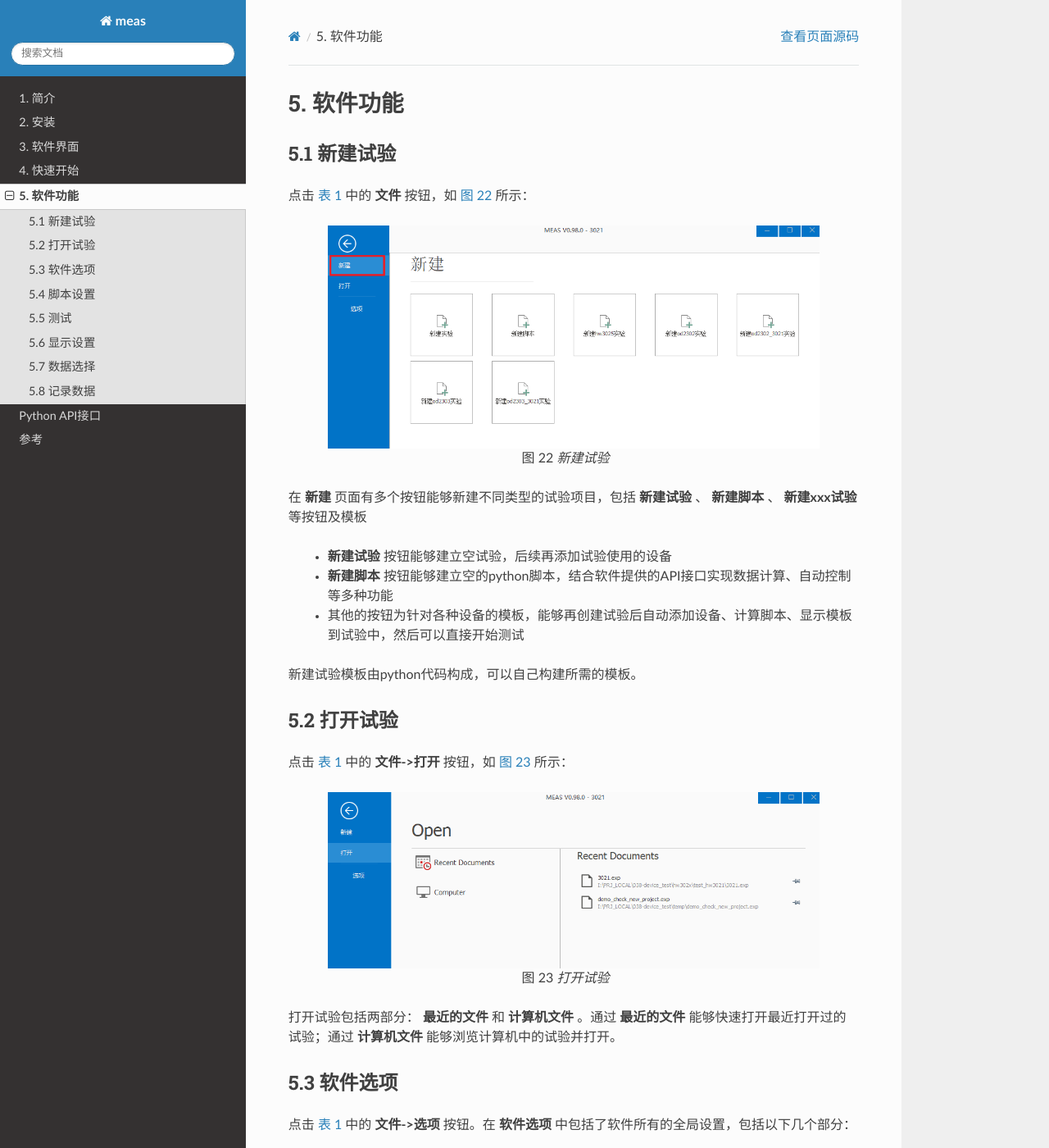
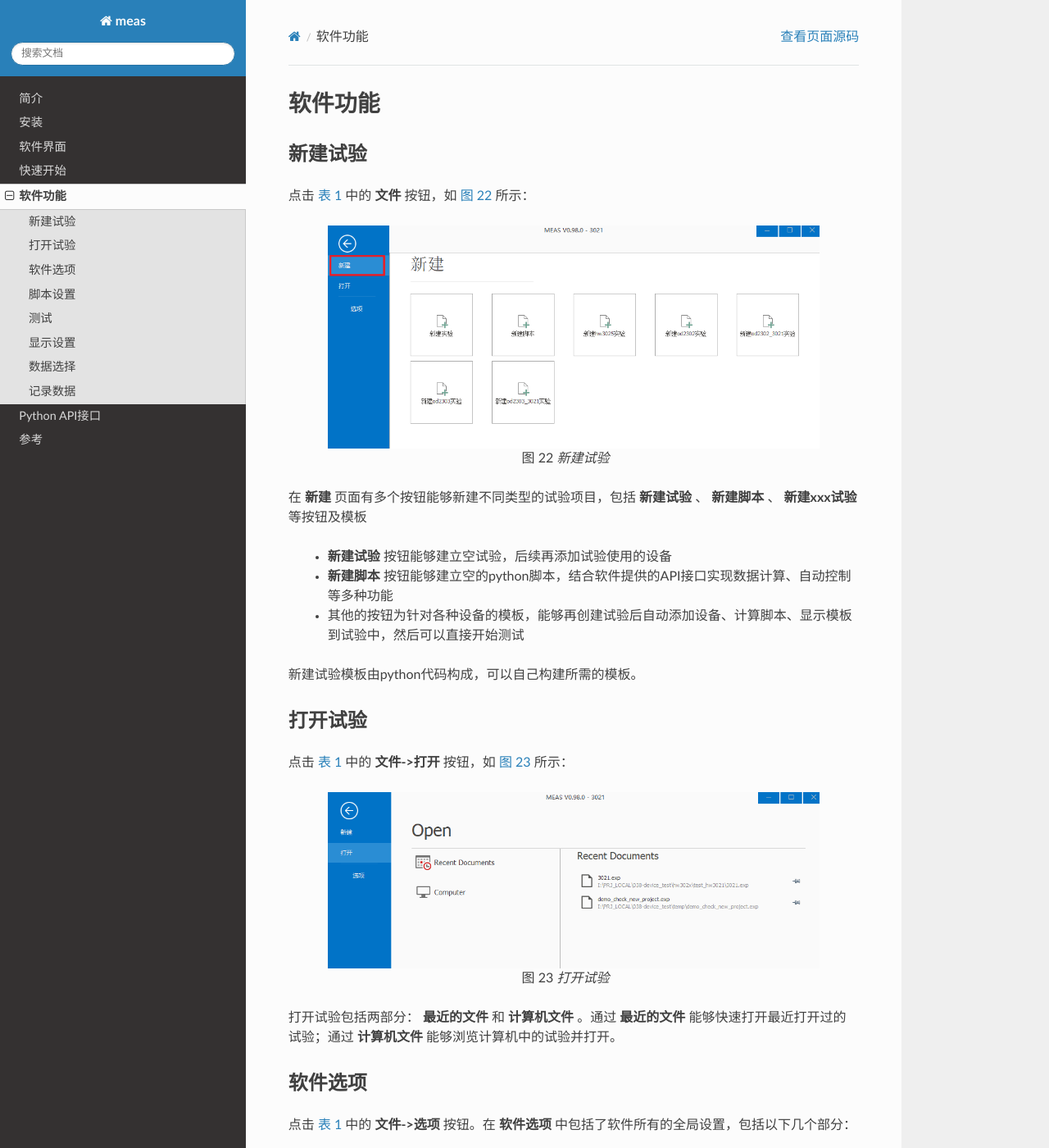
Before and after one commit to winningdaffy/meas_manual, a Sphinx documentation site: the page built from source/005_function_operation.rst, in a window 1280 px wide and 1400 px high. Shown: the whole window at 82% size. Built offline with Sphinx 7.4.7 and the Read the Docs theme 2.0.0, drawn with Linux system fonts in a browser that asks for light colours; some of the changed text lies outside the part shown.

Commit message:
去掉章节标号，导出pdf会包括标号，避免重复

```diff
--- a/source/001_introduction.rst
+++ b/source/001_introduction.rst
@@ -1,5 +1,5 @@
-1. 简介
+简介
 ============
-1.1 前言
+前言
 ------------
 本手册介绍了meas软件的使用方法。
--- a/source/002_installation.rst
+++ b/source/002_installation.rst
@@ -1,7 +1,7 @@
-2. 安装
+安装
 ============
 
-2.1 系统需求
+系统需求
 -------------
 
 为保证软件能正常使用，请保证电脑配置不低于以下规格:
@@ -14,11 +14,11 @@
 
 请保证您的Windows用户账户拥有足够的权限（管理员）。软件在某些情况下需要管理员身份运行, 否则可能无法实现时间同步。
 
-2.2 安装驱动
+安装驱动
 -------------
 
 
-2.3 安装软件
+安装软件
 -------------
 本软件为绿色软件，无需安装，按如下步骤操作即可使用：
 
--- a/source/003_user_interface.rst
+++ b/source/003_user_interface.rst
@@ -1,7 +1,7 @@
-3. 软件界面
+软件界面
 ================
 
-3.1 主界面
+主界面
 -------------
 
 打开软件，显示如 :numref:`img_main_form` 所示主界面。
@@ -35,5 +35,5 @@
 
 
 
-3.2 工具栏
+工具栏
 -------------
--- a/source/004_quick_start.rst
+++ b/source/004_quick_start.rst
@@ -1,7 +1,7 @@
-4. 快速开始
+快速开始
 ===============
 
-4.1 建立新试验项目
+建立新试验项目
 -------------------
 
 (a) 点击 :numref:`tool_bar_tab` 中的 **File** 按钮，如 :numref:`tool_file` ：
@@ -76,7 +76,7 @@
     绿色            所有设备已连接
     =============   ============
 
-4.2 开始试验
+开始试验
 -------------------
 
 (a) 在设备连接后，如 :numref:`img_start_measurement` 所示，点击 :numref:`tool_bar_tab` 中的 **Measurement** -> **Run** 按钮，开始试验。
@@ -87,7 +87,7 @@
 
     开始试验
 
-4.3 查看数据及修改参数
+查看数据及修改参数
 --------------------------
 
 (a) 在设备连接后，如 :numref:`img_select_data` 所示，点击 :numref:`tool_bar_tab` 中的 **Measurement** -> **Select Data** 按钮，打开数据选择窗口。
@@ -136,7 +136,7 @@
 
     查看数据曲线
 
-4.4 记录数据
+记录数据
 --------------------------
 
 当连接设备具有数据采集功能时，能够将采集的数据实时保存到文件中。
@@ -162,7 +162,7 @@
     数据记录状态
 
 
-4.5 查看数据文件
+查看数据文件
 --------------------------
 (a) 停止测试
 
@@ -214,7 +214,7 @@
     文件中的数据
 
 
-4.6 导出数据
+导出数据
 --------------------------------
 
 (a) 打开试验窗口
--- a/source/005_function_operation.rst
+++ b/source/005_function_operation.rst
@@ -1,7 +1,7 @@
-5. 软件功能
+软件功能
 =============
 
-5.1 新建试验
+新建试验
 --------------
 
 点击 :numref:`tool_bar_tab` 中的 **文件** 按钮，如 :numref:`img-new_experiment-no_select` 所示：
@@ -21,7 +21,7 @@
 
 新建试验模板由python代码构成，可以自己构建所需的模板。
 
-5.2 打开试验
+打开试验
 --------------
 
 点击 :numref:`tool_bar_tab` 中的 **文件->打开** 按钮，如 :numref:`file_open` 所示：
@@ -35,7 +35,7 @@
 
 打开试验包括两部分： **最近的文件** 和 **计算机文件** 。通过 **最近的文件** 能够快速打开最近打开过的试验；通过 **计算机文件** 能够浏览计算机中的试验并打开。
 
-5.3 软件选项
+软件选项
 --------------
 
 点击 :numref:`tool_bar_tab` 中的 **文件->选项** 按钮。在 **软件选项** 中包括了软件所有的全局设置，包括以下几个部分：
@@ -80,7 +80,7 @@
     全局变量
 
 
-5.4 脚本设置
+脚本设置
 -------------------
 
 软件中测试时运行的脚本分为两种类型，一种类型是每次数据采集完成运行脚本；一种类型是周期运行脚本。
@@ -90,18 +90,18 @@
 
 
 
-5.5 测试
+测试
 -------------------
 
 
 
-5.6 显示设置
+显示设置
 -------------------
 
 
-5.7 数据选择
+数据选择
 -------------------
 
 
-5.8 记录数据
+记录数据
 -------------------
```
Also changed, not shown: 1 other file.
